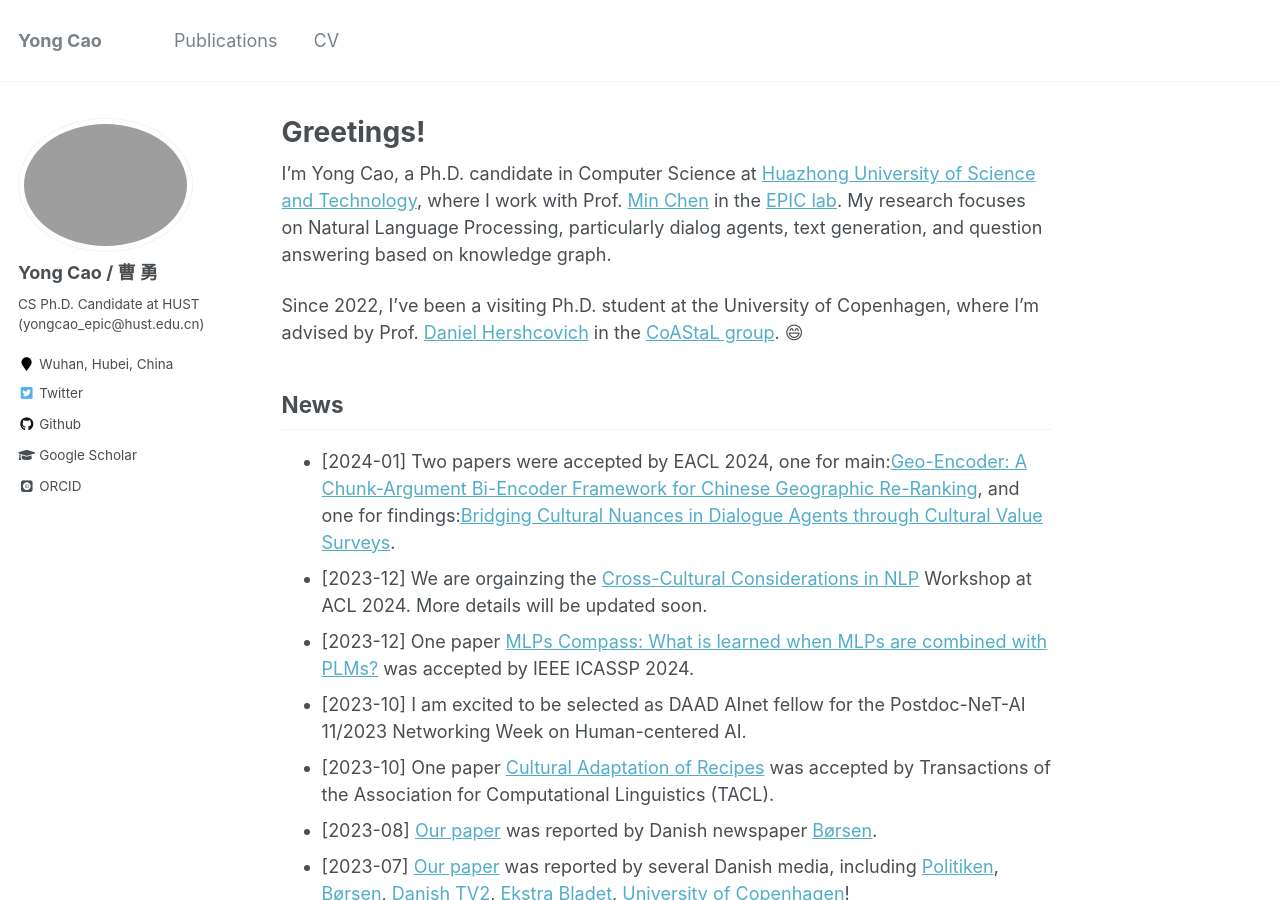
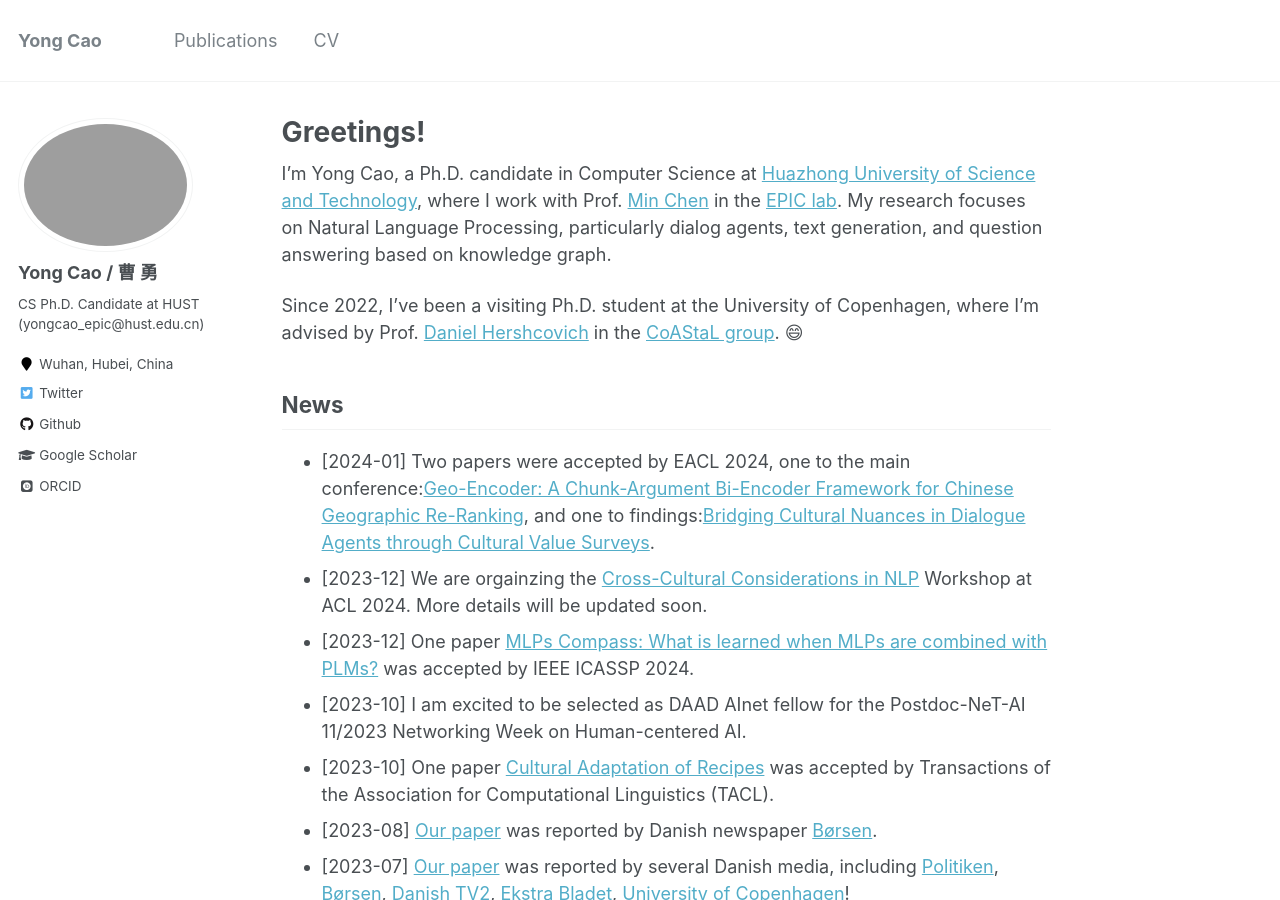
Before and after one commit to yongcaoplus/yongcaoplus.github.io, a Jekyll site: the page built from _pages/about.md, in a window 1280 px wide and 900 px high. Built offline with Jekyll 4.4.1, drawn with Linux system fonts in a browser that asks for light colours; some web fonts are replaced.

Commit message:
update eacl 2024

```diff
--- a/_pages/about.md
+++ b/_pages/about.md
@@ -17,7 +17,7 @@ Since 2022, I've been a visiting Ph.D. student at the University of Copenhagen,
 
 News
 ------
-* [2024-01] Two papers were accepted by EACL 2024, one for main:[Geo-Encoder: A Chunk-Argument Bi-Encoder Framework for Chinese Geographic Re-Ranking](https://arxiv.org/abs/2309.01606), and one for findings:[Bridging Cultural Nuances in Dialogue Agents through Cultural Value Surveys]().
+* [2024-01] Two papers were accepted by EACL 2024, one to the main conference:[Geo-Encoder: A Chunk-Argument Bi-Encoder Framework for Chinese Geographic Re-Ranking](https://arxiv.org/abs/2309.01606), and one to findings:[Bridging Cultural Nuances in Dialogue Agents through Cultural Value Surveys]().
 * [2023-12] We are orgainzing the [Cross-Cultural Considerations in NLP](https://sites.google.com/view/c3nlp) Workshop at ACL 2024. More details will be updated soon.
 * [2023-12] One paper [MLPs Compass: What is learned when MLPs are combined with PLMs?]() was accepted by IEEE ICASSP 2024.
 * [2023-10] I am excited to be selected as DAAD AInet fellow for the Postdoc-NeT-AI 11/2023 Networking Week on Human-centered AI.
```
